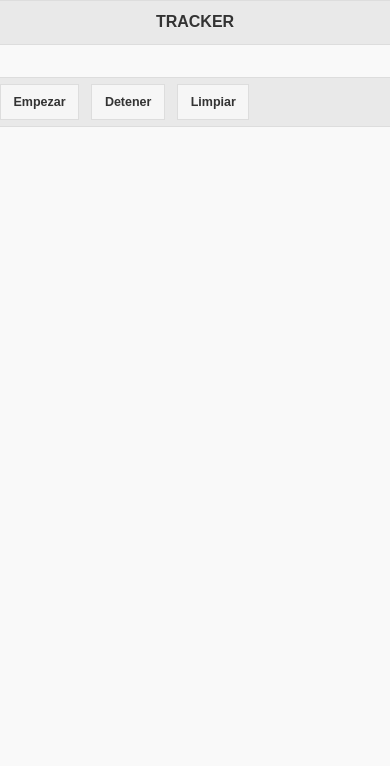
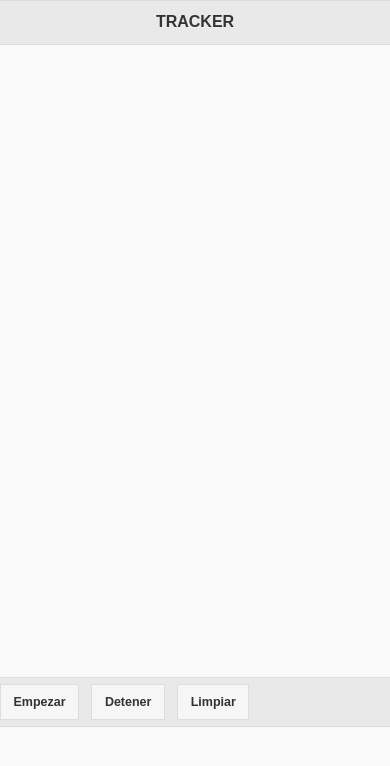
Before and after one commit to luissanchez0305/Tracker, a plain HTML site: page main.html in a window 390 px wide. Drawn offline with Linux system fonts and the light colour scheme; some packages are replaced by stand-ins of ours.

Commit message:
correccion de mapas

```diff
--- a/js/index.js
+++ b/js/index.js
@@ -20,6 +20,7 @@ var timer;
 var map;
 var interval;
 var markers = [];
+var mapId = 'map1';
 var app = {
     // Application Constructor
     initialize: function() {
--- a/main.html
+++ b/main.html
@@ -24,7 +24,7 @@
         <meta name="viewport" content="width=device-width, initial-scale=1" />
 		<link rel="stylesheet" href="css/jquery.mobile-1.4.2.min.css">
 		<style>
-			.map-canvas { height: 90%; }
+			.map-canvas { height: 600px; }
 		</style>
     	<script src="js/jquery-1.10.2.min.js"></script>
 		<script src="js/jquery.mobile-1.4.2.min.js"></script>
```
